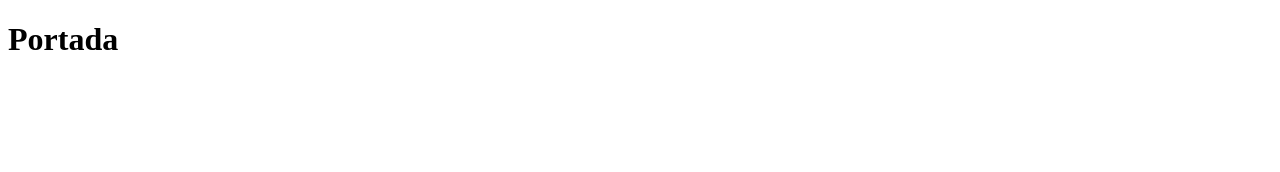
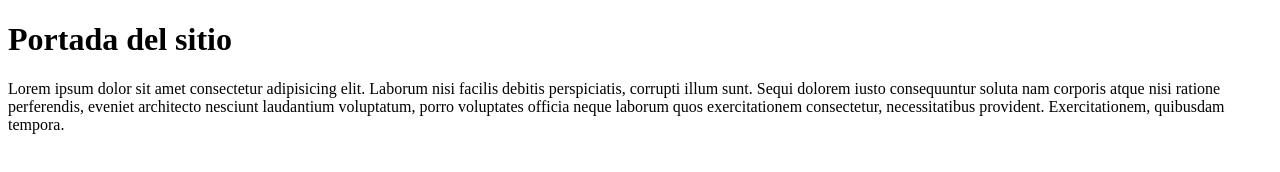
Before and after one commit to exegeses/repoColaborativo54027, a plain HTML site: page index.html in a window 1280 px wide. Drawn offline with Linux system fonts and the light colour scheme.

Commit message:
corrección de textos

```diff
--- a/index.html
+++ b/index.html
@@ -7,7 +7,9 @@
     <title>Document</title>
 </head>
 <body>
-    <h1>Portada</h1>
+    <h1>Portada  del sitio</h1>
+
+    <p>Lorem ipsum dolor sit amet consectetur adipisicing elit. Laborum nisi facilis debitis perspiciatis, corrupti illum sunt. Sequi dolorem iusto consequuntur soluta nam corporis atque nisi ratione perferendis, eveniet architecto nesciunt laudantium voluptatum, porro voluptates officia neque laborum quos exercitationem consectetur, necessitatibus provident. Exercitationem, quibusdam tempora.</p>
 
 
 </body>
```
Also changed, not shown: catalogo.html (+1 -1 lines).
